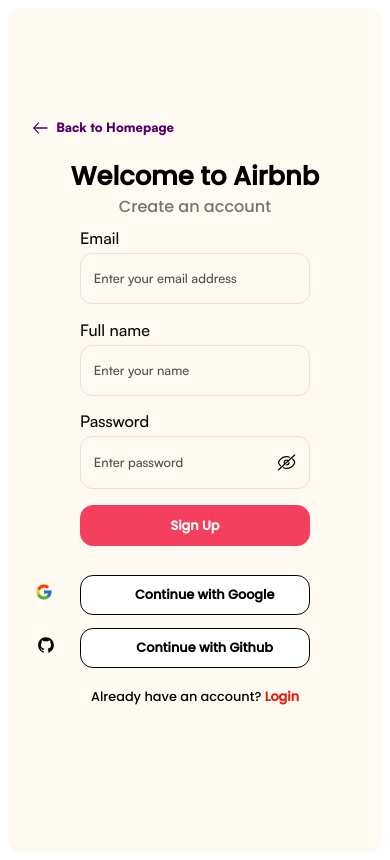
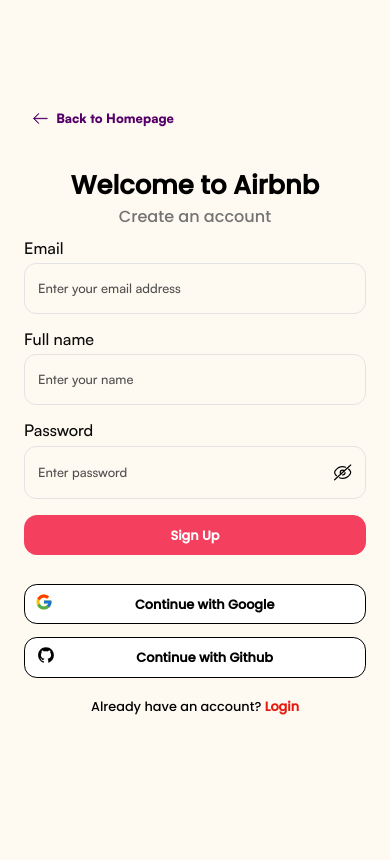
Before and after one commit to Savio234/Airbnb, a Next.js app: page /create-account in a window 390 px wide. Built offline with nearby package versions, Linux system fonts and the light colour scheme.

Commit message:
Created Sign up page

```diff
--- a/app/globals.css
+++ b/app/globals.css
@@ -62,7 +62,7 @@
   display: none;
 }
 body {
-  background: #FFF;
+  background: #FFFAF1;
   color: #000;
   line-height: 1.5;
   font-size: 1.6rem;
--- a/components/AuthenticationPages/SignUp/SignUp.module.css
+++ b/components/AuthenticationPages/SignUp/SignUp.module.css
@@ -13,7 +13,7 @@
     width: 100%;
     display: flex;
     flex-direction: column;
-    margin-bottom: 2.4rem;
+    margin: -6rem 0 2.4rem;
 }
 .signIn_text {
     display: flex;
@@ -56,7 +56,7 @@
     gap: 1.6rem;
     width: 100%;
 }
-.input_field input {
+.input_field input, .form, .btns button {
     width: 100%;
 }
 .error_styles {
@@ -86,14 +86,17 @@
     gap: 1.6rem;
     width: 100%;
 }
-.btns button {
-    width: 100%;
-}
 .sign_up_btn {
     margin-bottom: 2rem;
 }
 .signIn_text_mobile {
     display: none;
+}
+
+@media screen and (max-width: 1023px) {
+    .sign_in_container {
+        margin-top: 2rem;
+    }
 }
 
 
@@ -102,7 +105,7 @@
         display: none;
     }
     .signIn_text {
-        margin: -2rem 0 2.4rem;
+        margin: -2rem 0 4.8rem;
     }
     .signIn_text_mobile {
         display: block;
@@ -115,4 +118,7 @@
     .sign_in_body {
         width: 100%;
     }
+    .sign_in_container {
+        margin-top: 0;
+    }
 }
--- a/components/AuthenticationPages/SignUp/SignUp.tsx
+++ b/components/AuthenticationPages/SignUp/SignUp.tsx
@@ -44,7 +44,7 @@
           <p className='xl: font-light text-[2rem] text-neutral-500 md: text-[1.8rem]'>Create an account</p>
         </div>
 
-        <form onSubmit={handleSubmit(handleRegister)}>
+        <form className={styles.form} onSubmit={handleSubmit(handleRegister)}>
           <div className={styles.input_field}>
             <InputField onChange={handleChange} name='email' label='Email' required
               placeholder='Enter your email address' register={register('email')}
--- a/shared/Header/Header.tsx
+++ b/shared/Header/Header.tsx
@@ -4,7 +4,7 @@
 
 const Header = () => {
   return (
-    <div className={`${styles.header} fixed w-full bg-white md-4 py-[2rem] px-[4.8rem] border-b-[0.2rem] shadow-sm z-5 top-0`}>
+    <div className={`${styles.header} fixed w-full bg-[#FFFAF1] md-4 py-[2rem] px-[4.8rem] border-b-[0.2rem] shadow-sm z-5 top-0`}>
       <div className='mx-auto xl: px-20 md: px-10 sm: px-[0] py-0'>
         <div className='flex flex-row items-center gap-4 justify-between md: gap-0'>
           <Logo />
--- a/shared/UserMenu/UserMenu.tsx
+++ b/shared/UserMenu/UserMenu.tsx
@@ -4,8 +4,10 @@
 import { Avatar, MenuItem } from "..";
 import { RegisterModal, LoginModal } from "../modals";
 import styles from './UserMenu.module.css'
+import { useRouter } from "next/navigation";
 
 const UserMenu = () => {
+    const router = useRouter()
     const [isOpen, setIsOpen] = useState<boolean>(false)
     const [openModal, setOpenModal] = useState<boolean>(false)
     const [open, setOpen] = useState<boolean>(false)
@@ -51,7 +53,7 @@
             <div className={`${styles.dropdown} absolute rounded-xl shadow-md w-[20rem] bg-white top-16 left-[3.5rem] text-sm`}>
                 <div className="flex flex-col cursor-pointer">
                     <MenuItem onclick={() => setOpen(true)} label="Login" />
-                    <MenuItem onclick={() => setOpenModal(true)} label="Sign Up" />
+                    <MenuItem onclick={() => router.push('/create-account')} label="Sign Up" />
                 </div>
             </div>
         )}
```
